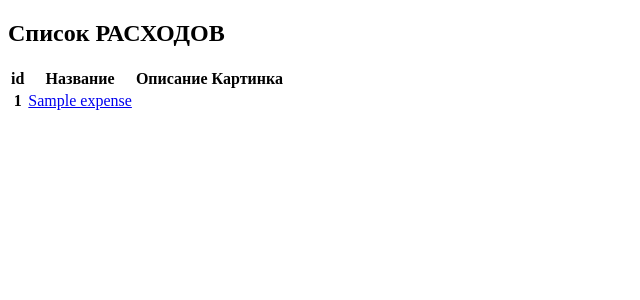
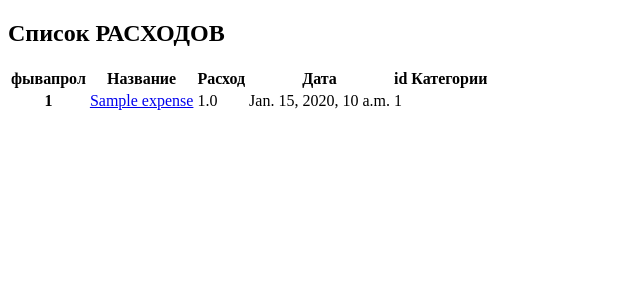
Before and after one commit to Gertrudekapllan/Expenses, a Django app: page /expense/list in a window 1280 px wide. Shown: the part 60-360 px from the top of the page, without its empty margins (0-640 px from the left). Run offline with Django 4.2, Linux system fonts and the light colour scheme; tables that the repository leaves empty hold one stand-in row (values such as "Sample post").

Commit message:
second commit

```diff
--- a/expense/views.py
+++ b/expense/views.py
@@ -5,7 +5,7 @@ from expense.models import Expense
 
 
 def expense_list(request):
-    services = Expense.objects.all()
+    expenses = Expense.objects.all()
     return render(request, 'expense/expense-list.html', locals())
 
 
--- a/templates/expense/expense-list.html
+++ b/templates/expense/expense-list.html
@@ -8,22 +8,25 @@
   <table class="table">
     <thead>
       <tr>
-        <th scope="col">id</th>
+        <th scope="col">фывапрол</th>
         <th scope="col">Название</th>
-        <th scope="col">Описание</th>
-        <th scope="col">Картинка</th>
+        <th scope="col">Расход</th>
+        <th scope="col">Дата</th>
+        <th scope="col">id Категории</th>
       </tr>
     </thead>
     <tbody>
-      {% for data in services %}
+      {% for data in expenses %}
         <tr>
           <th scope="row">{{data.id}}</th>
           <td>
-            <a href="{% url 'services:service-detail' data.id %}">{{data.title}}</a>
+            <a href="{% url 'expense:expense-list' %}">{{data.title}}</a>
           </td>
-          <td>{{data.descr}}</td>
-          <td>{{data.image}}</td>
+          <td>{{data.expense}}</td>
+          <td>{{data.created}}</td>
+          <td>{{data.category_id}}</td>
         </tr>
+
       {% endfor %}
     </tbody>
   </table>
```
Also changed, not shown: Expenses/__init__.py (deleted).
